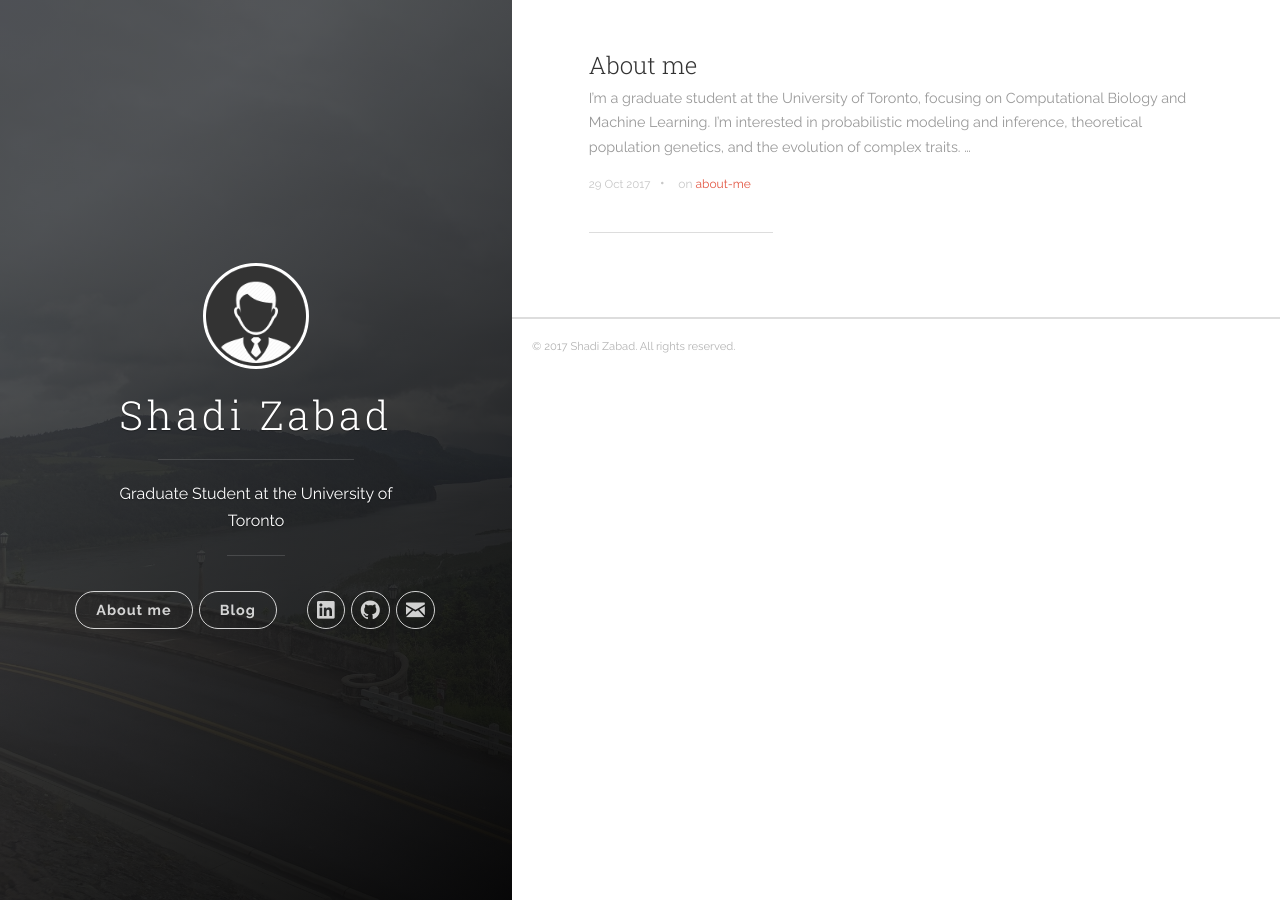
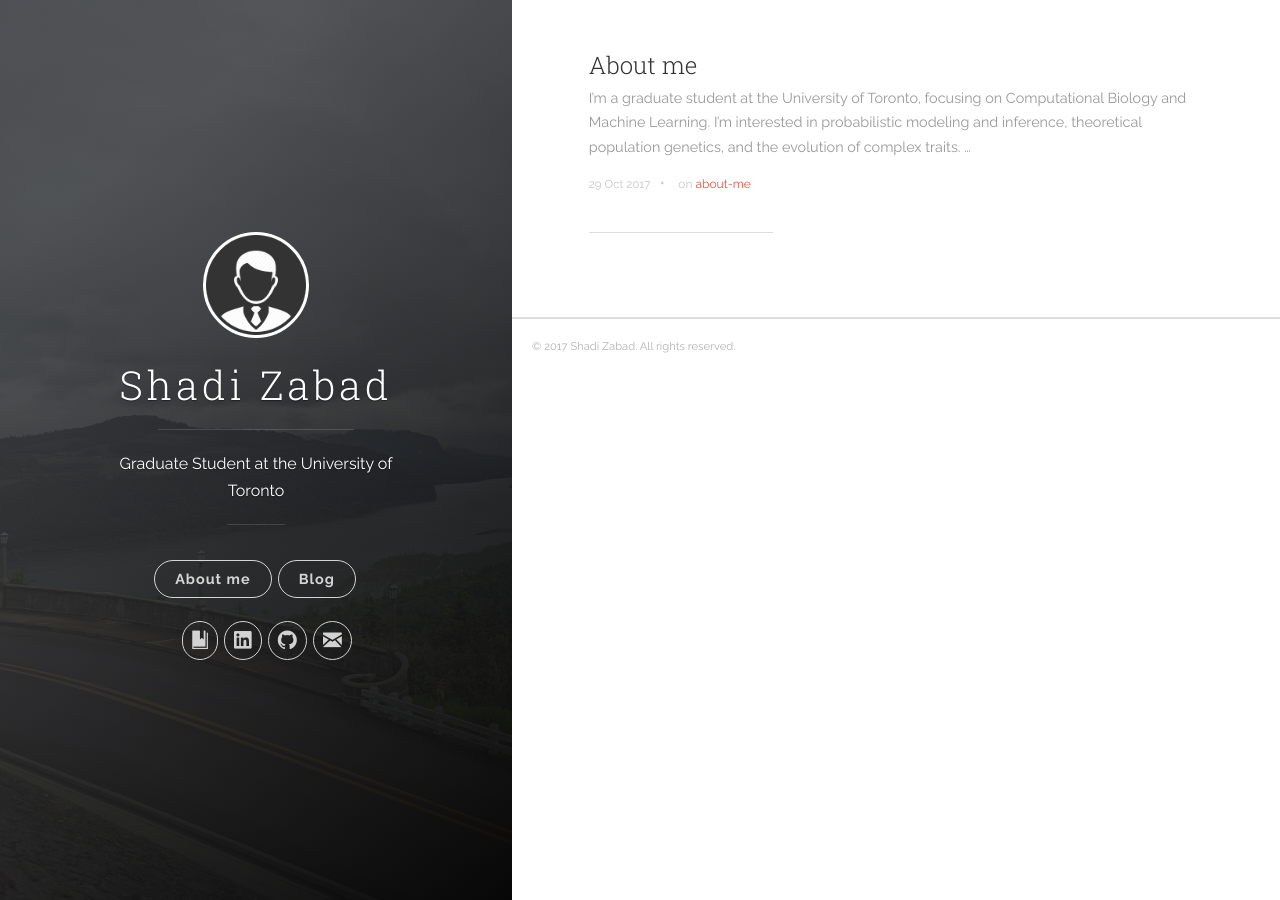
Before and after one commit to shz9/shz9.github.io, a Jekyll site: the page built from index.html, in a window 1280 px wide. Built offline with Jekyll 4.4.1, drawn with Linux system fonts in a browser that asks for light colours; nearby versions of some CDN libraries; the list of posts is cut into pages by our own code.

Commit message:
Adding Google Scholar button

```diff
--- a/_includes/header.html
+++ b/_includes/header.html
@@ -33,7 +33,7 @@
           <nav class="cover-navigation navigation--social">
             <ul class="navigation">
 
-            {% if site.author.google_scholar %}
+            {% if site.author.google_scholar_id %}
               <!-- Google Scholar -->
               <li class="navigation__item">
                 <a href="https://scholar.google.ca/citations?user={{ site.author.google_scholar_id }}" title="@{{ site.author.first_name }} on Google Scholar" target="_blank">
```
